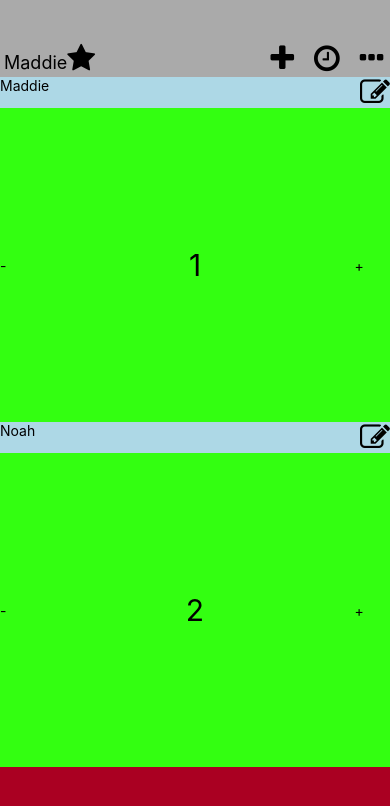
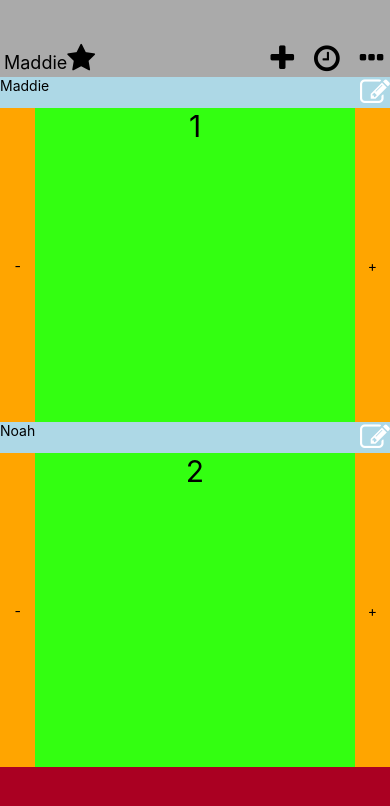
Before and after one commit to nazhot/Score_Counter, a React Native app: screen / in a window 390 px wide. Shown: the top 806 px of the page. Built offline with nearby package versions, Linux system fonts and the light colour scheme.

Commit message:
Fixed Alignment and Color Issue
Score cards had some alignment issues, and there were 2 instances of
colors not being correctly input. Corrected both.

```diff
--- a/components/ScoreCard.js
+++ b/components/ScoreCard.js
@@ -16,14 +16,17 @@ const styles = StyleSheet.create({
     scoreContainer: {
         flexDirection: "row",
         flex: 10,
-        color: "fff",
-        alignItems: "center",
+        color: "#fff",
+        alignItems: "stretch",
         justifyContent: "center",
         textAlign: "center",
     },
     increment: {
         flex: 1,
         fontSize: 10,
+        backgroundColor: "#FFA500",
+        alignItems: "center",
+        justifyContent: "center",
     },
     score: {
         flex: 9,
@@ -40,7 +43,7 @@ const ScoreCard = ( {player, score, updateScoreFunction} ) => {
                 <FontAwesome
                     name="edit"
                     size={30}
-                    color="fff"
+                    color="#fff"
                     style={{flex: 1, direction: "rtl"}}
                 />
             </View>
```
